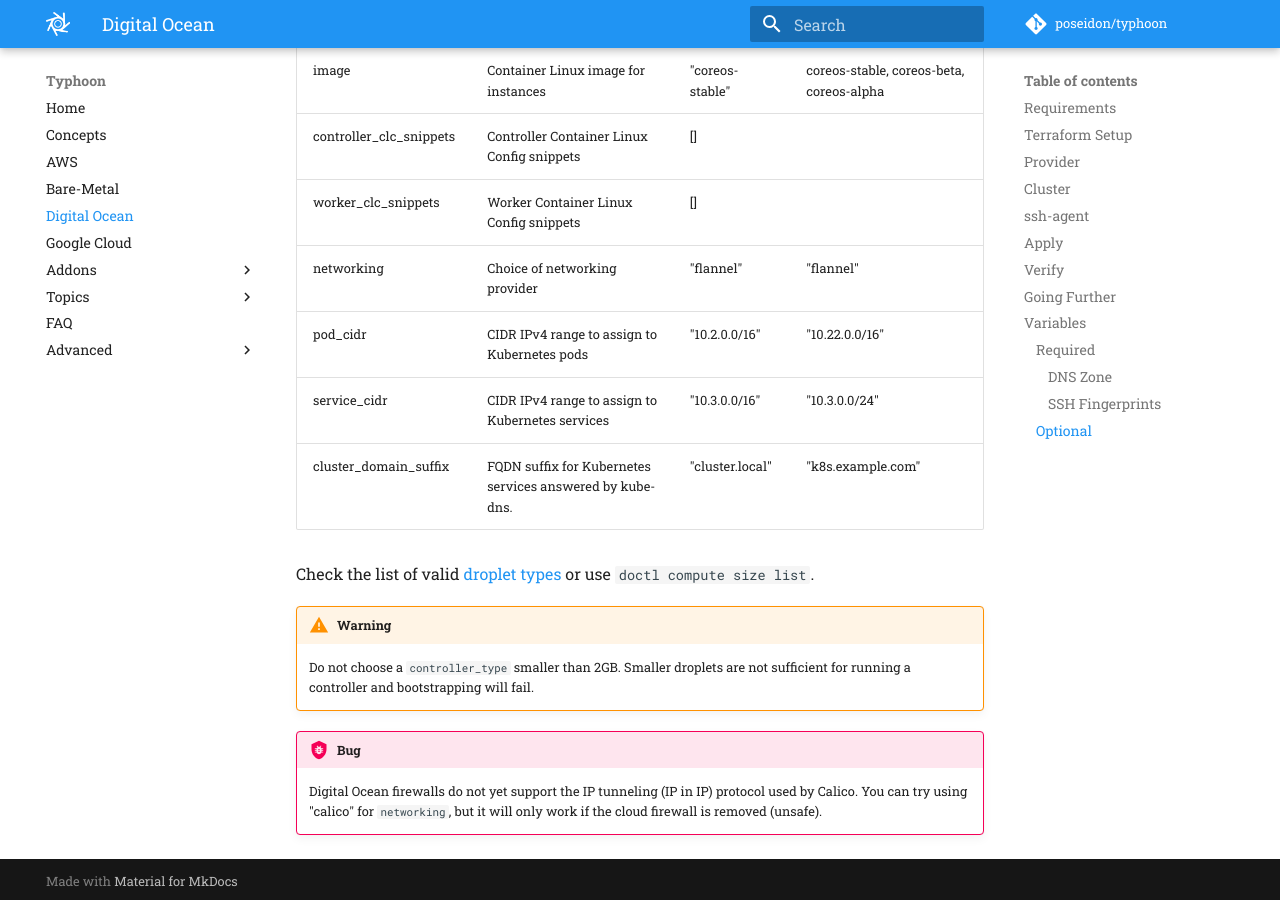
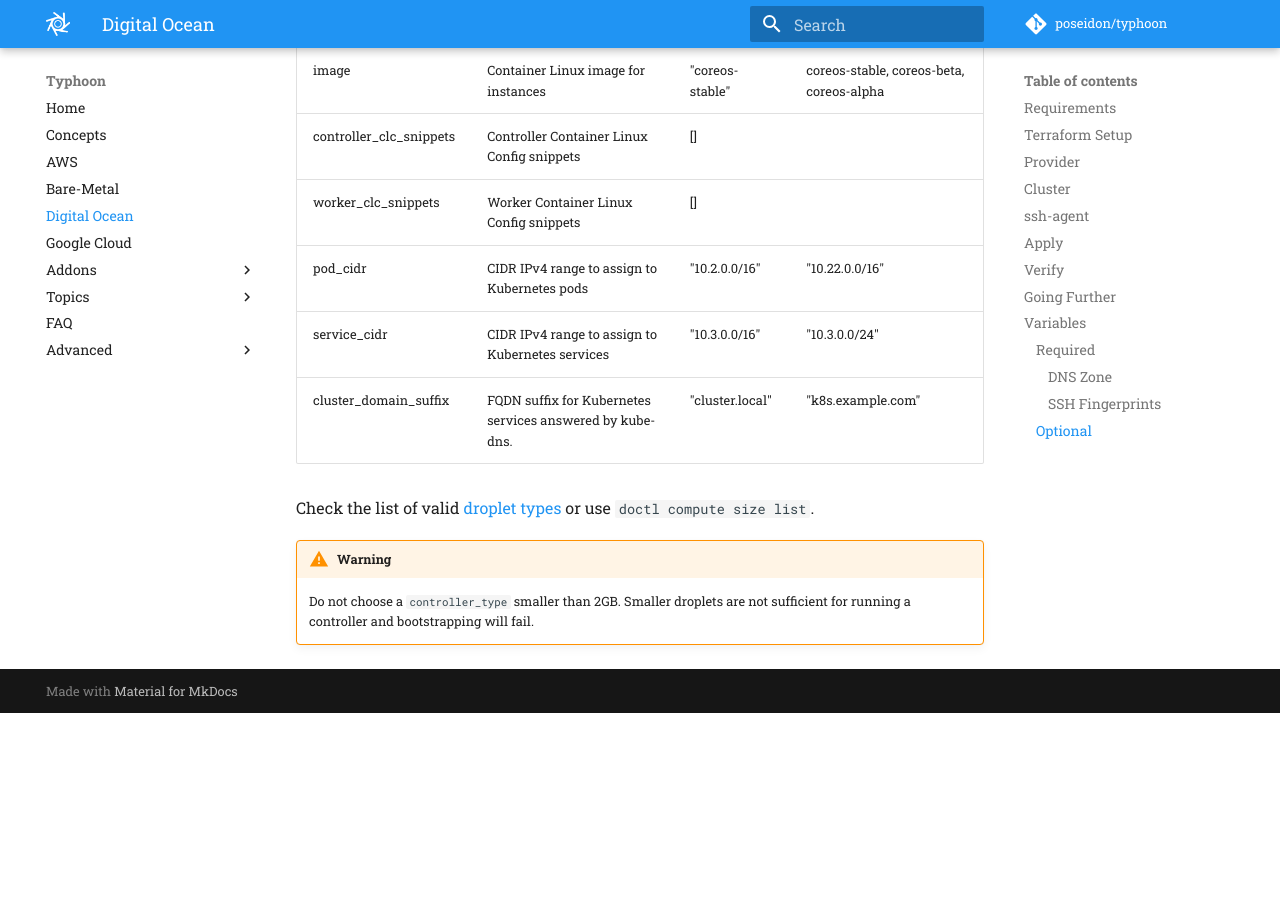
Before and after one commit to poseidon/typhoon, an MkDocs documentation site: the page built from docs/digital-ocean.md, in a window 1280 px wide and 900 px high, scrolled down 6174 px. Built offline with MkDocs 1.6.1 and Material for MkDocs 9.7.7, drawn with Linux system fonts in a browser that asks for light colours; comment, search, counter and statistics services are not loaded; old or Windows-style settings are respelled for this version of MkDocs; after the commit the page ends 6887 px from its top, so only the background shows below that.

Commit message:
Remove optional variable networking on Digital Ocean
* Calico isn't viable on Digital Ocean because their firewalls
do not support IP-IP protocol. Its not viable to run a cluster
without firewalls just to use Calico.
* Remove the caveat note. Don't allow users to shoot themselves
in the foot

```diff
--- a/docs/digital-ocean.md
+++ b/docs/digital-ocean.md
@@ -266,7 +266,6 @@ Digital Ocean requires the SSH public key be uploaded to your account, so you ma
 | image | Container Linux image for instances | "coreos-stable" | coreos-stable, coreos-beta, coreos-alpha |
 | controller_clc_snippets | Controller Container Linux Config snippets | [] | |
 | worker_clc_snippets | Worker Container Linux Config snippets | [] | |
-| networking | Choice of networking provider | "flannel" | "flannel" |
 | pod_cidr | CIDR IPv4 range to assign to Kubernetes pods | "10.2.0.0/16" | "10.22.0.0/16" |
 | service_cidr | CIDR IPv4 range to assign to Kubernetes services | "10.3.0.0/16" | "10.3.0.0/24" |
 | cluster_domain_suffix | FQDN suffix for Kubernetes services answered by kube-dns. | "cluster.local" | "k8s.example.com" |
@@ -275,6 +274,3 @@ Check the list of valid [droplet types](https://developers.digitalocean.com/docu
 
 !!! warning
     Do not choose a `controller_type` smaller than 2GB. Smaller droplets are not sufficient for running a controller and bootstrapping will fail.
-
-!!! bug
-    Digital Ocean firewalls do not yet support the IP tunneling (IP in IP) protocol used by Calico. You can try using "calico" for `networking`, but it will only work if the cloud firewall is removed (unsafe).
```
Also changed, not shown: CHANGES.md (+4 -0 lines), digital-ocean/container-linux/kubernetes/README.md (+1 -1 lines), 2 other files.
